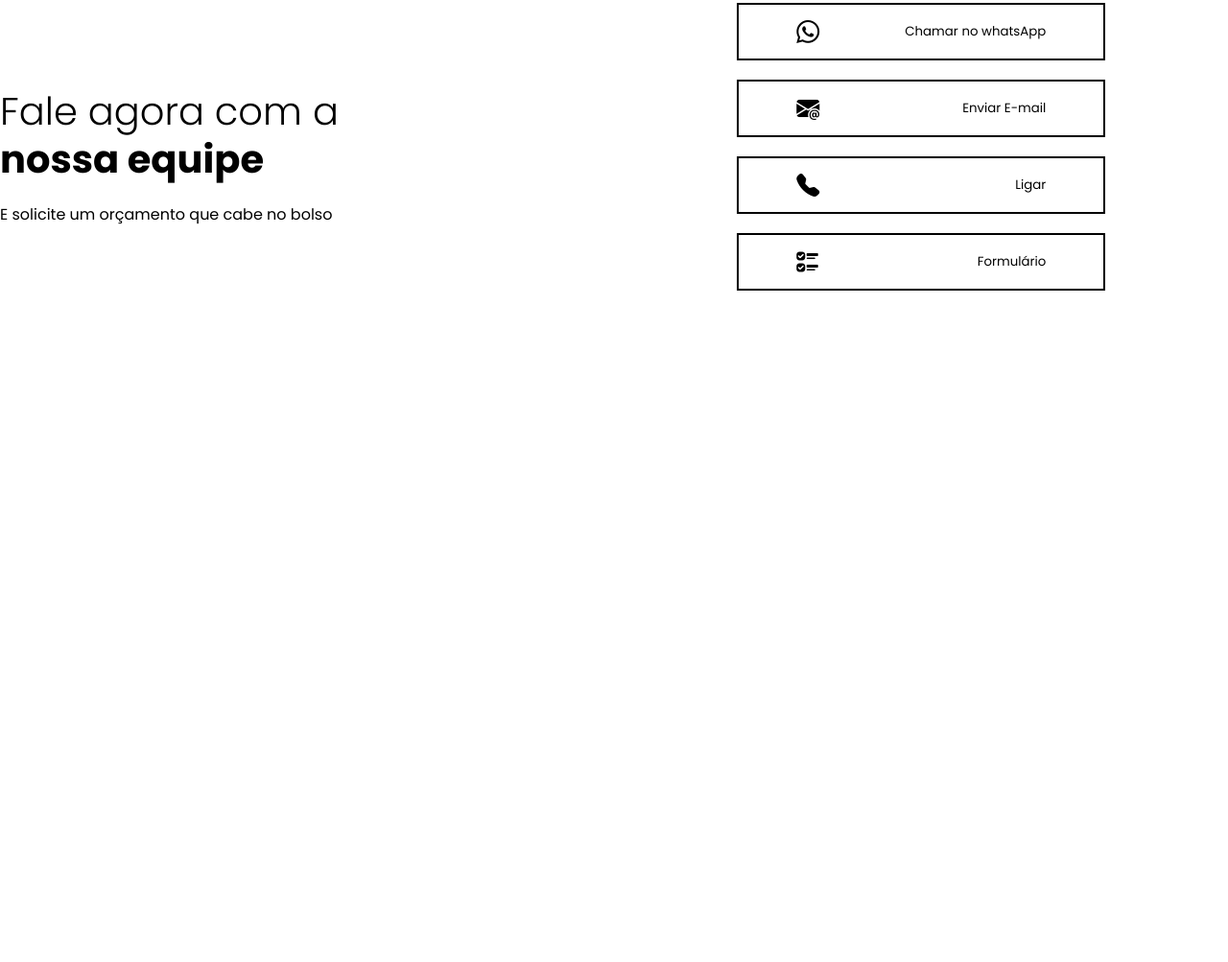
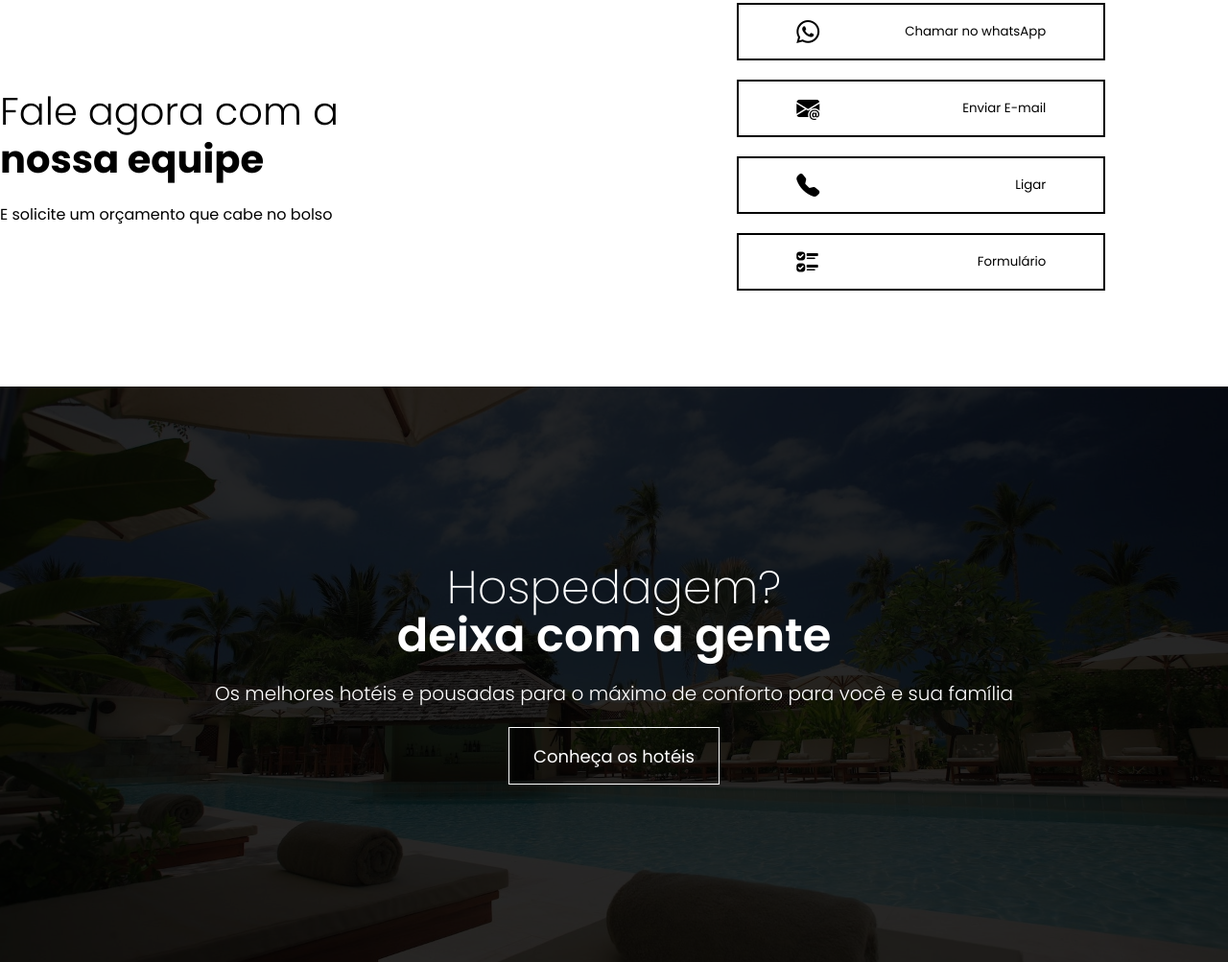
Before and after one commit to viniciusP23/Projeto-site-de-viagens, a plain HTML site: page index.html in a window 1280 px wide. Shown: the part 2113-3116 px from the top of the page at 96% size. Before the commit the page ends 2516 px from the top, so only its background shows below. Drawn offline with nearby package versions, Linux system fonts and the light colour scheme.

Commit message:
criando seção de hotéis

```diff
--- a/estilo.css
+++ b/estilo.css
@@ -14,13 +14,18 @@ body {
     margin: 0 auto;
 }
 
-header .btn-contato button, .hero-site button{
+header .btn-contato button, .hero-site button, .hoteis button{
     font-size: 18px;
     background-color: transparent;
     border: 1px solid #fff;
     color: #fff;
     cursor: pointer;
     transition: 0.5s;
+}
+
+header .btn-contato button:hover, .hero-site button:hover, .hoteis button:hover {
+    background-color: #fff;
+    color: #000;
 }
 
 /* estilo do header */
@@ -69,10 +74,6 @@ header .btn-contato button {
     height: 50px;
 }
 
-header .btn-contato button:hover, .hero-site button:hover {
-    background-color: #fff;
-    color: #000;
-}
 
 /* estilo do hero */
 
@@ -199,3 +200,59 @@ section.contato {
     background-color: #000;
     color: #fff;
 }
+
+/* estilo da seção hotéis */
+
+section.hoteis {
+    height: 600px;
+    background-image: url(img/images/hotel-bg.jpg);
+    background-position: center;
+    background-size: cover;
+    background-repeat: no-repeat;
+    background-attachment: fixed;
+    position: relative;
+    color: #fff;
+    text-align: center;
+}
+
+.hoteis > .overlay {
+    position: absolute;
+    top: 0;
+    left: 0;
+    background-color: #000000d7;
+    width: 100%;
+    height: 100%;
+    z-index: 1;
+}
+
+.hoteis .interface {
+    display: flex;
+    align-items: center;
+    justify-content: center;
+    flex-direction: column;
+    height: 100%;
+    z-index: 2;
+    position: relative;
+}
+
+.hoteis h3 {
+    font-size: 3em;
+    line-height: 50px;
+    font-weight: 200;
+}
+
+.hoteis h3 span {
+    display: block;
+    font-weight: 600;
+}
+
+.hoteis p {
+    margin: 20px 0;
+    font-size: 20px;
+    font-weight: 300;
+}
+
+.hoteis button {
+    width: 220px;
+    height: 60px;
+}
--- a/index.html
+++ b/index.html
@@ -141,6 +141,18 @@
         </div>
     </section>
 
+    <section class="hoteis">
+        <div class="interface">
+            <h3>Hospedagem? <span>deixa com a gente</span></h3>
+            <p>Os melhores hotéis e pousadas para o máximo de conforto para você e sua família</p>
+            <a href="#">
+                <button>Conheça os hotéis</button>
+            </a>
+        </div>
+
+        <div class="overlay"></div>
+    </section>
+
 
 
 </body>
```
